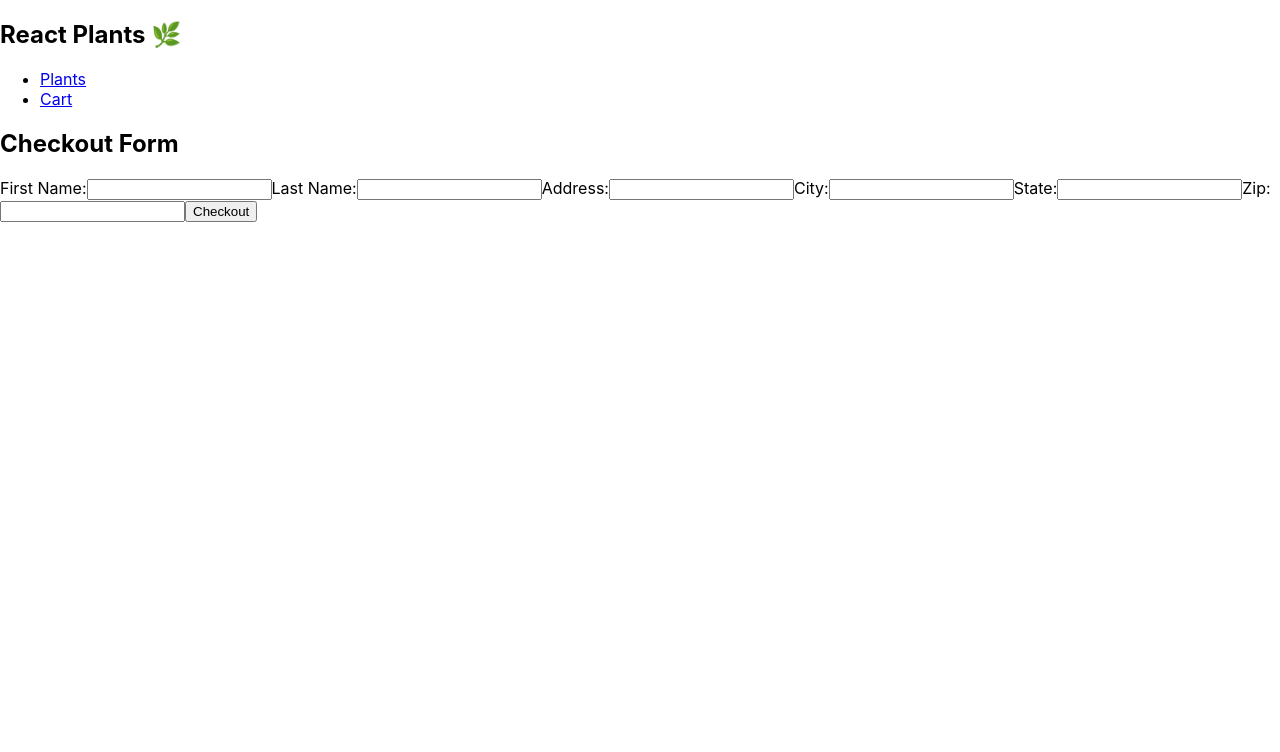
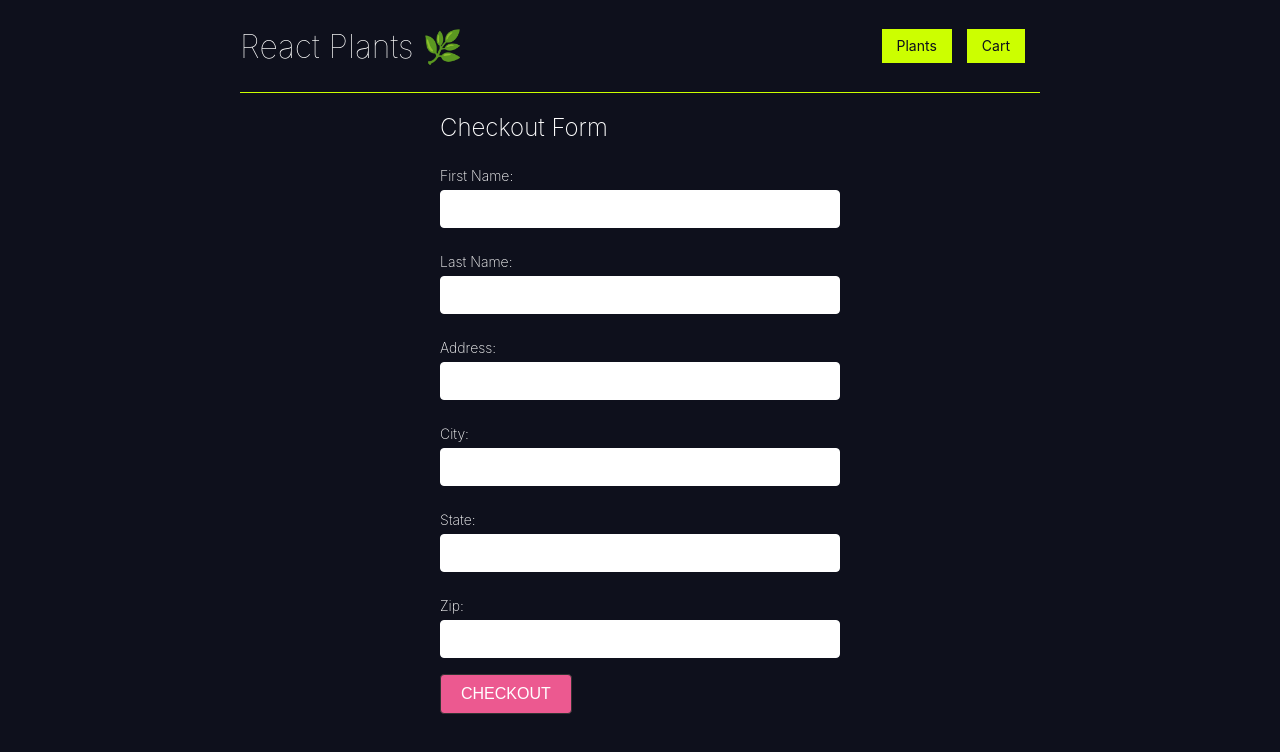
Before and after one commit to side-projects-42/Shopy, a React (Create React App) app: page /checkout in a window 1280 px wide. Shown: the top 752 px of the page. Built offline with nearby package versions, Linux system fonts and the light colour scheme.

Commit message:
updated some css

```diff
--- a/src/App.css
+++ b/src/App.css
@@ -1,38 +1,253 @@
-.App {
+body {
+  background: #0e101c;
+  font-family: -apple-system, BlinkMacSystemFont, "Segoe UI", "Roboto", "Oxygen",
+    "Ubuntu", "Cantarell", "Fira Sans", "Droid Sans", "Helvetica Neue",
+    sans-serif;
+}
+
+.container {
+  max-width: 800px;
+  margin: 0 auto;
+  border-bottom: 1px solid #cf0;
+  display: flex;
+  justify-content: space-between;
+  align-items: center;
+}
+
+h1 {
+  font-weight: 100;
+  color: white;
+  text-align: center;
+  font-size: 2rem;
+}
+
+.cart-badge {
+  position: absolute;
+  top: -8px;
+  right: -8px;
+  border-radius: 50%;
+  background-color: #ec5990;
+  color: #fff;
+  display: inline-block;
+  padding-left: 6px;
+  padding-right: 6px;
+  font-size: 0.6rem;
   text-align: center;
 }
 
-.App-logo {
-  height: 40vmin;
-  pointer-events: none;
+.plant-list {
+  padding-top: 32px;
+  max-width: 1200px;
+  margin: 0 auto;
+  display: flex;
+  flex-flow: row wrap;
+  justify-content: space-evenly;
 }
 
-@media (prefers-reduced-motion: no-preference) {
-  .App-logo {
-    animation: App-logo-spin infinite 20s linear;
-  }
+.plant-card {
+  display: flex;
+  width: 50%;
+  padding: 32px 0;
 }
 
-.App-header {
-  background-color: #282c34;
-  min-height: 100vh;
-  display: flex;
-  flex-direction: column;
-  align-items: center;
-  justify-content: center;
-  font-size: calc(10px + 2vmin);
-  color: white;
+.plant-image {
+  height: 296px;
 }
 
-.App-link {
-  color: #61dafb;
+.plant-details {
+  padding: 0 32px 0 16px;
+  color: #fff;
+  font-weight: 200;
+  display: flex;
+  flex-flow: column nowrap;
+  justify-content: space-between;
+  align-items: flex-start;
 }
 
-@keyframes App-logo-spin {
-  from {
-    transform: rotate(0deg);
-  }
-  to {
-    transform: rotate(360deg);
-  }
+.plant-name {
+  margin-top: 0;
+  margin-bottom: 6px;
 }
+
+.plant-scientific-name {
+  font-style: italic;
+}
+
+.plant-bottom-row {
+  display: flex;
+  margin-top: 16px;
+  align-items: center;
+}
+
+.plant-bottom-row > p {
+  margin-right: 32px;
+}
+
+.plant-button {
+  justify-self: flex-end;
+}
+
+p {
+  margin: 0;
+}
+
+.cart {
+  width: 800px;
+  margin: 0 auto;
+}
+
+.cart > .plant-card {
+  width: 100%;
+  margin: 0 auto;
+  border-bottom: 1px solid #cf0;
+}
+
+.cart .plant-image {
+  height: 160px;
+}
+
+.cart .plant-details {
+  justify-content: center;
+}
+
+.checkout-section {
+  color: #fff;
+  padding: 32px 0;
+  display: flex;
+  flex-flow: column nowrap;
+  align-items: flex-end;
+}
+
+.success-message {
+  width: 400px;
+  margin: 0 auto;
+  margin-top: 32px;
+  padding: 24px;
+  background-color: #cf0;
+}
+
+form {
+  background: #0e101c;
+  max-width: 400px;
+  margin: 0 auto;
+}
+
+input {
+  display: block;
+  box-sizing: border-box;
+  width: 100%;
+  border-radius: 4px;
+  border: 1px solid white;
+  padding: 10px 15px;
+  margin-bottom: 10px;
+  font-size: 14px;
+}
+
+label {
+  line-height: 2;
+  text-align: left;
+  display: block;
+  margin-bottom: 13px;
+  margin-top: 20px;
+  color: white;
+  font-size: 14px;
+  font-weight: 200;
+}
+
+button {
+  background: #ec5990;
+  color: white;
+  text-transform: uppercase;
+  border: none;
+  margin-top: 40px;
+  padding: 20px;
+  font-size: 16px;
+  font-weight: 100;
+  cursor: pointer;
+}
+
+button:hover {
+  background: #df2e6c;
+}
+
+button:active,
+input[type="button"]:active,
+input:active {
+  transition: 0.3s all;
+  transform: translateY(3px);
+  border: 1px solid transparent;
+  opacity: 0.8;
+}
+
+input:disabled {
+  opacity: 0.4;
+}
+
+input[type="button"]:hover {
+  transition: 0.3s all;
+}
+
+button,
+input[type="button"],
+input {
+  -webkit-appearance: none;
+}
+
+.App {
+  max-width: 600px;
+  margin: 0 auto;
+}
+
+hr {
+  margin-top: 30px;
+}
+
+h2 {
+  color: white;
+  font-weight: 200;
+}
+
+button {
+  display: block;
+  margin-top: 16px;
+  border: 1px solid #333;
+  text-transform: uppercase;
+  padding: 10px 20px;
+  border-radius: 4px;
+}
+
+pre {
+  color: white;
+  white-space: pre;
+}
+
+.steps {
+  color: white;
+  display: flex;
+  list-style: none;
+  margin: 0;
+  padding: 0;
+}
+
+.steps a {
+  color: #0e101c;
+  text-decoration: none;
+  font-size: 14px;
+  line-height: 2;
+}
+
+.steps li {
+  background: #cf0;
+  padding: 3px 15px;
+  margin-right: 15px;
+  position: relative;
+}
+
+.steps li:last-child {
+  border: none;
+}
+
+.active {
+  color: #0e101c;
+  border-bottom: 2px solid !important;
+}
--- a/src/components/PlantList.js
+++ b/src/components/PlantList.js
@@ -5,7 +5,6 @@ export default class PlantList extends Component {
   // add state with a property called "plants" - initialize as an empty array
   state = {
     plants: [],
-
   }
   // when the component mounts:
   //   - fetch data from the server endpoint - http://localhost:3333/plants
@@ -24,16 +23,16 @@ export default class PlantList extends Component {
     return (
       <main className="plant-list">
         {this.state?.plants?.map((plant) => (
-          <div className="card-container" key={plant.id} data-testid="plant-card">
+          <div className="plant-card" key={plant.id} data-testid="plant-card">
             <img className="plant-image" src={plant.img} alt={plant.name} />
             <div className="plant-details">
-              {/* <h2 className="plant-name">{plant.name}</h2>
-              <p className="plant-scientific-name">{plant.scientificName}</p> */}
-              {/* <p>{plant.description}</p> */}
+              <h2 className="plant-name">{plant.name}</h2>
+              <p className="plant-scientific-name">{plant.scientificName}</p>
+              <p>{plant.description}</p>
               <div className="plant-bottom-row">
-                {/* <p>${plant.price}</p>
+                <p>${plant.price}</p>
                 <p>☀️ {plant.light}</p>
-                <p>💦 {plant.watering}x/month</p> */}
+                <p>💦 {plant.watering}x/month</p>
               </div>
               <button
                 className="plant-button"
--- /dev/null
+++ b/src/mocks/browser.js
@@ -0,0 +1,4 @@
+import { setupWorker } from 'msw';
+import { handlers } from './handlers';
+
+export const worker = setupWorker(...handlers);
--- /dev/null
+++ b/src/mocks/server.js
@@ -0,0 +1,5 @@
+// src/mocks/server.js
+import { setupServer } from 'msw/node'
+import { handlers } from './handlers'
+// This configures a request mocking server with the given request handlers.
+export const server = setupServer(...handlers)
```
Also changed, not shown: src/hooks/useForm.js (+0 -21 lines), src/mocks/handlers.js (added, +127 -0 lines).
